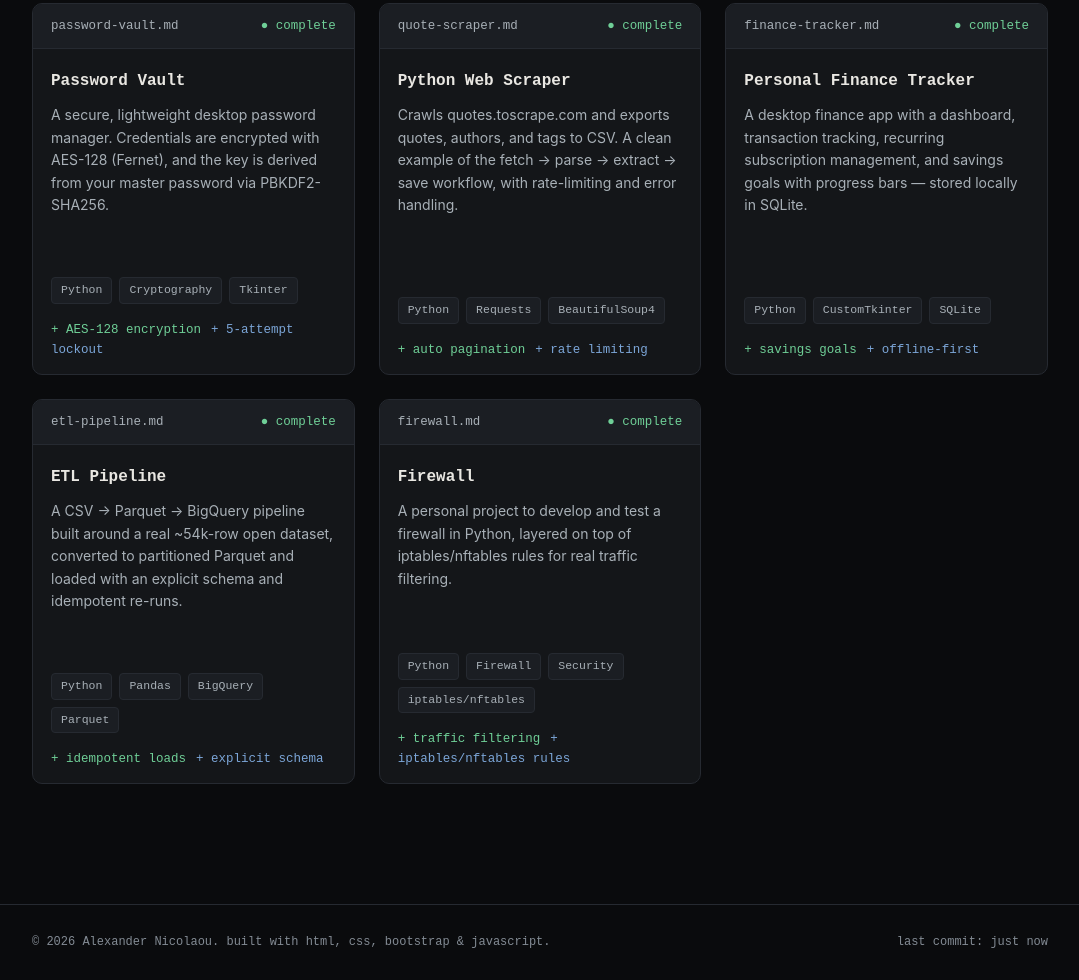
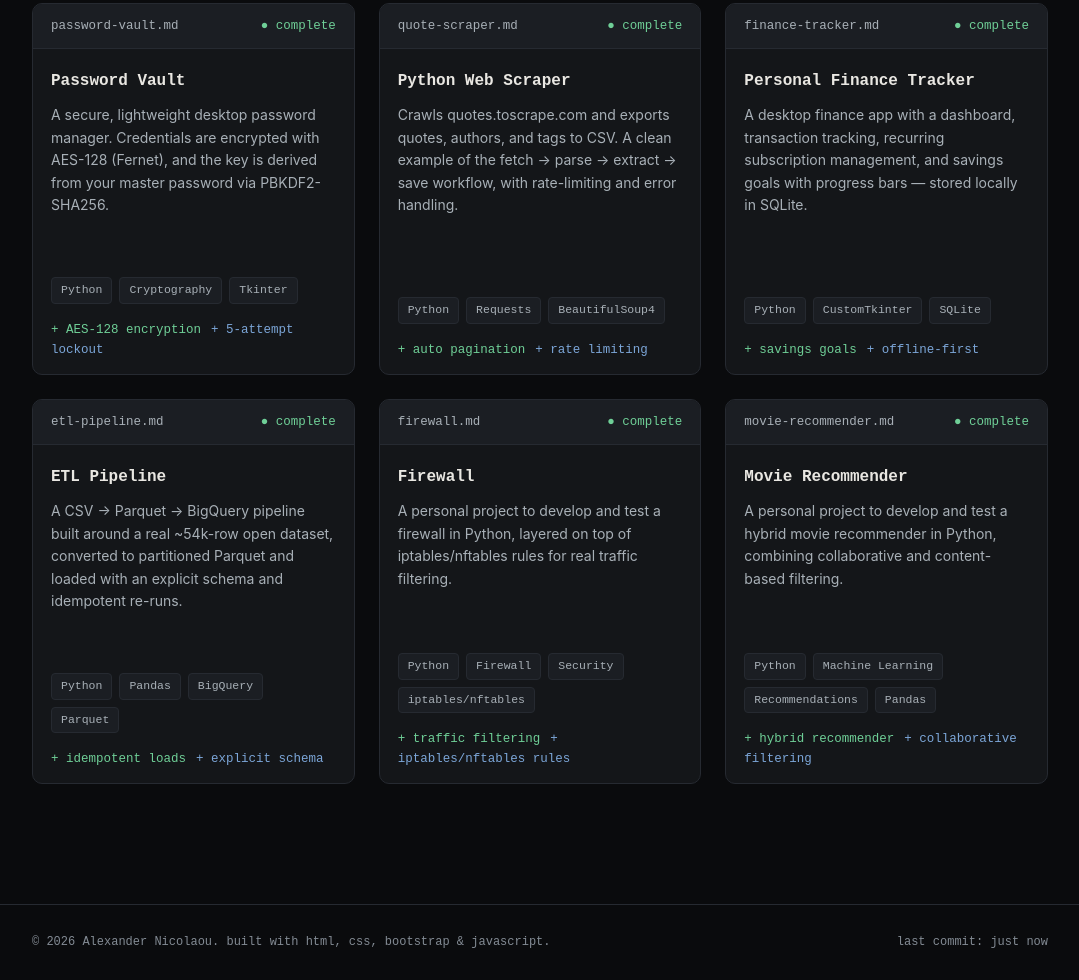
Before and after one commit to AlexNCyber/AlexNCyber.github.io, a plain HTML site: page projects.html in a window 1280 px wide. Shown: the part 498-1478 px from the top of the page, without its empty margins (100-1179 px from the left). Drawn offline with nearby package versions, Linux system fonts and the light colour scheme.

Commit message:
Add files via upload

```diff
--- a/projects.html
+++ b/projects.html
@@ -123,6 +123,19 @@
           </div>
         </div>
 
+        <div class="col-12 col-md-6 col-lg-4 project-item" data-category="data">
+          <div class="project-card">
+            <div class="card-tab"><span>movie-recommender.md</span><span class="card-status">● complete</span></div>
+            <div class="card-body">
+              <div class="card-title">Movie Recommender</div>
+              <div class="card-desc">A personal project to develop and test a hybrid movie recommender in Python, combining collaborative and content-based filtering.</div>
+              <div class="tags"><span class="tag">Python</span><span class="tag">Machine Learning</span><span class="tag">Recommendations</span><span class="tag">Pandas</span></div>
+              <div class="diffstat"><span class="add">+ hybrid recommender</span><span class="add-alt">+ collaborative filtering</span></div>
+              <div class="card-links"><a href="https://github.com/AlexNCyber/Movie-Recommender" target="_blank" rel="noopener noreferrer">source code →</a></div>
+            </div>
+          </div>
+        </div>
+
       </div>
     </section>
   </div>
```
